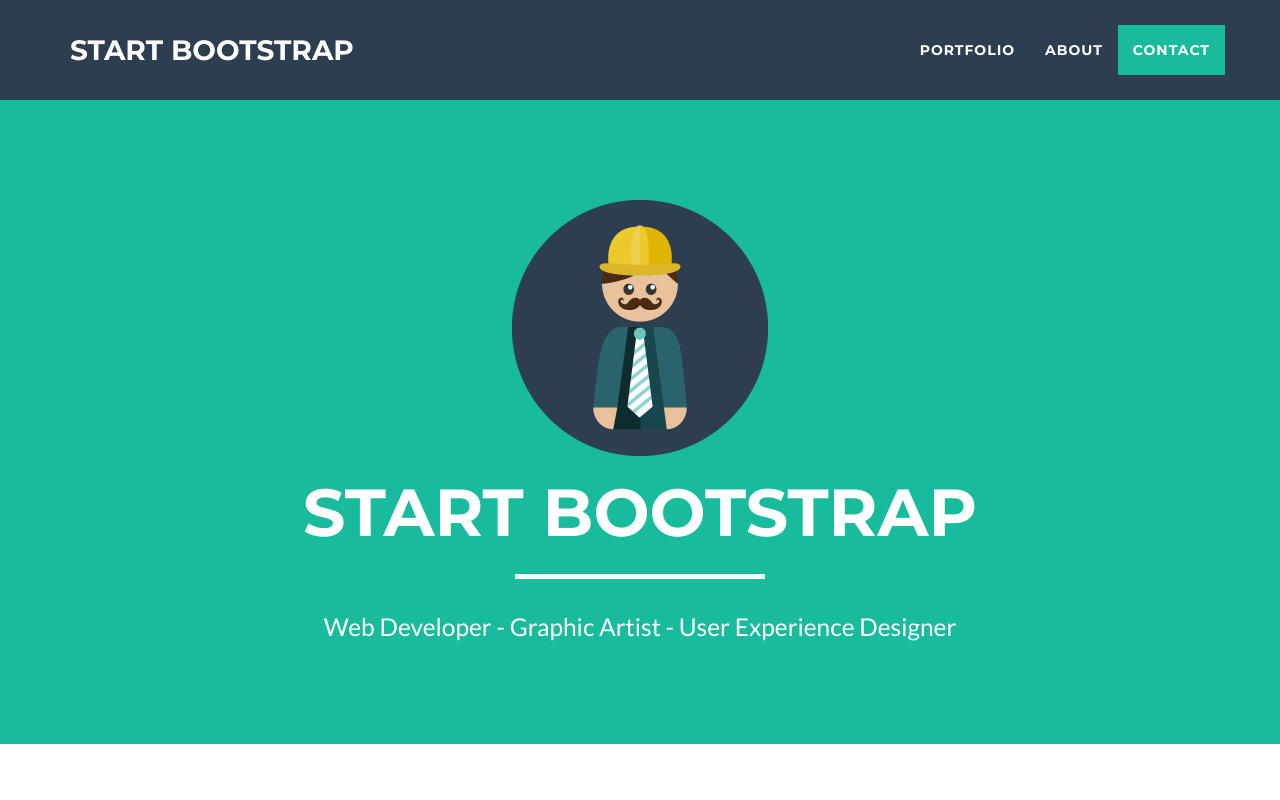
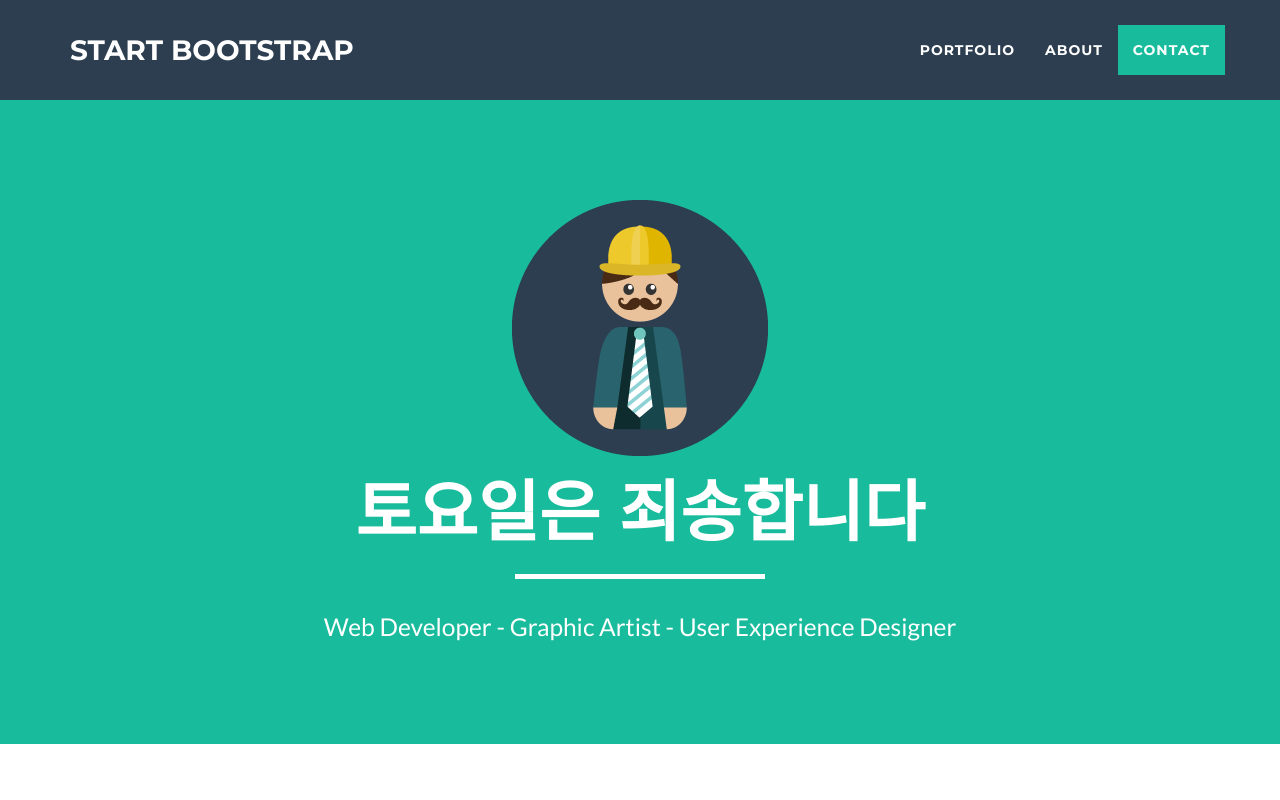
Before and after one commit to wosuddlz/wosuddlz.github.io, a website: page index.html in a window 1280 px wide. Shown: the top 800 px of the page. Drawn offline with nearby package versions, Linux system fonts and the light colour scheme.

Commit message:
11 commit

```diff
--- a/index.html
+++ b/index.html
@@ -74,7 +74,7 @@
                 <div class="col-lg-12">
                     <img class="img-responsive" src="img/profile.png" alt="">
                     <div class="intro-text">
-                        <h1 class="name">Start Bootstrap</h1>
+                        <h1 class="name">토요일은 죄송합니다</h1>
                         <hr class="star-light">
                         <span class="skills">Web Developer - Graphic Artist - User Experience Designer</span>
                     </div>
```
Also changed, not shown: hello-world.html (+1 -1 lines), img/ruby.jpg (added).
